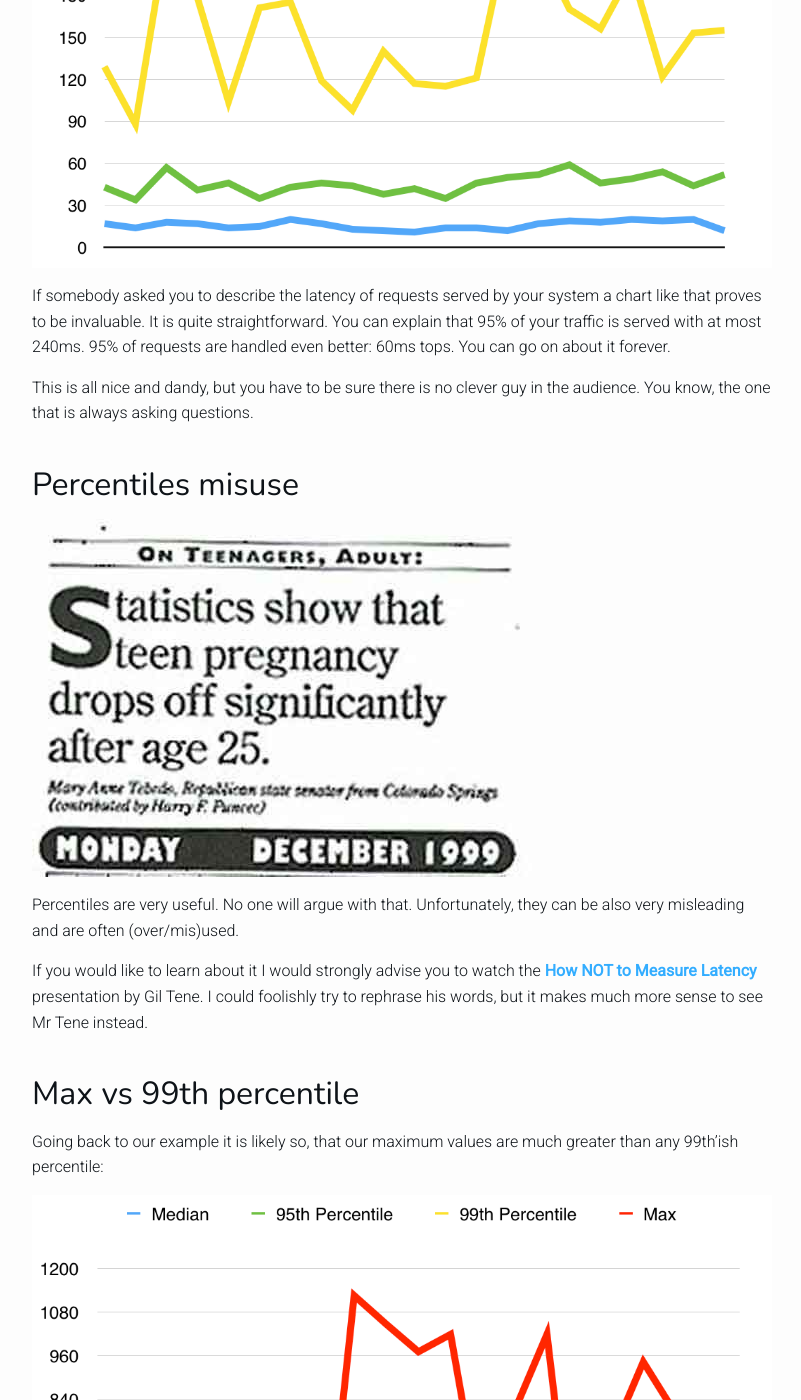
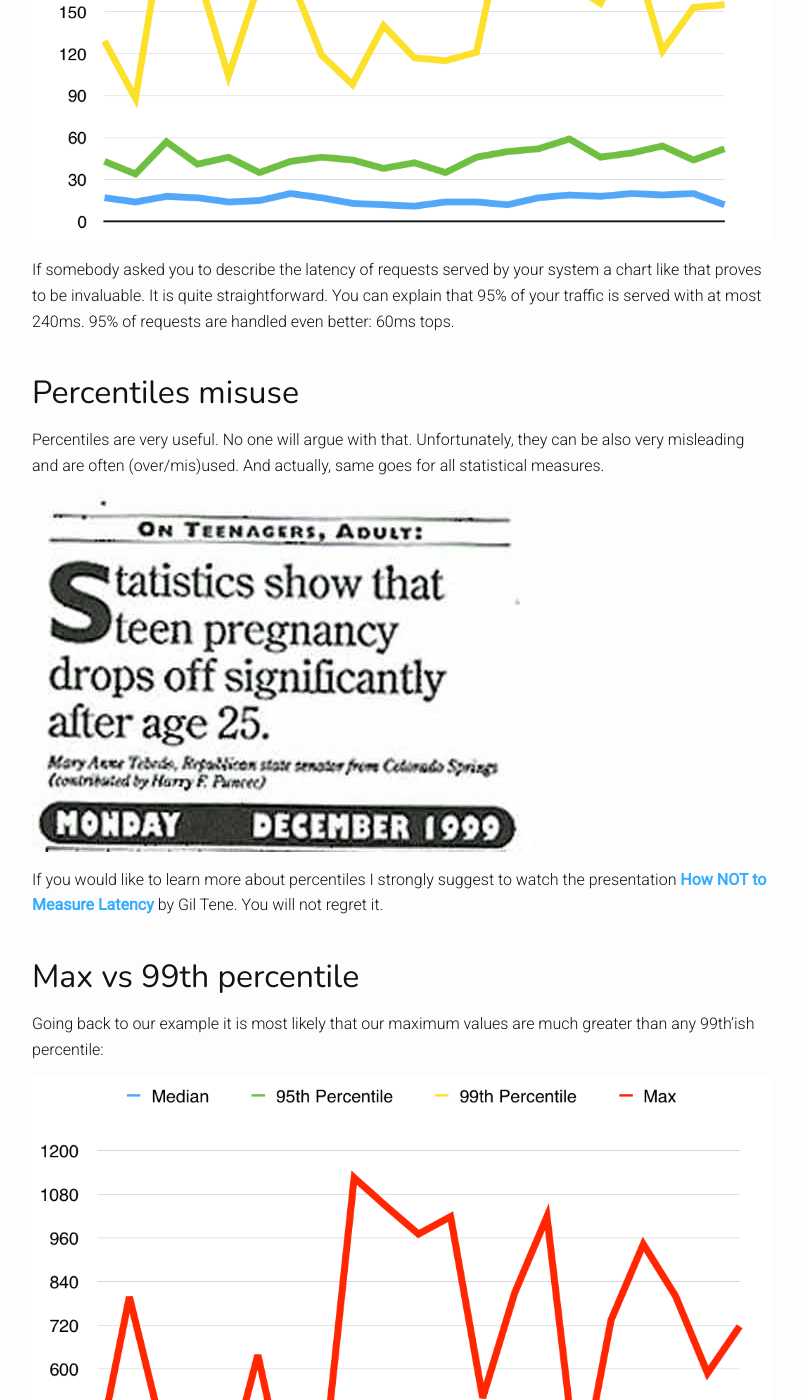
Before and after one commit to mbukowicz/mbukowicz.github.io, a Jekyll site: the page built from _posts/2016-05-15-percentiles-101.md, in a window 1280 px wide and 1400 px high, scrolled down 1435 px. Shown: the whole window, without its empty margins (238-1039 px from the left). Built offline with Jekyll 4.4.1, drawn with Linux system fonts in a browser that asks for light colours; some of the changed text lies outside the part shown.

Commit message:
Improve percentiles blog post

```diff
--- a/_posts/2016-05-15-percentiles-101.md
+++ b/_posts/2016-05-15-percentiles-101.md
@@ -6,18 +6,40 @@
 thumbnail: /images/percentiles-101/thumbnail.png
 ---
 When talking about statistics and monitoring *percentiles* immediately come
-to my mind. What are those and why should you care?
+to mind. What are those and why should you care?
 
 What is a percentile?
 -----------------------
-Maybe you have not heard about percentiles, buy you may know what *median* is.
+Maybe you have not heard about percentiles, buy you definitely know what *median* is.
 
-Suppose, you have 8 siblings. That is quite a family in these times. The table
-below describes the heights of your family members:
+Suppose, you have 8 siblings and each of your family members has the following heights:
 
-Martin | Jeremy | Anna | Mom  | Mark | You  | Bob  | Dad  | Simon | Jenny
--------|--------|------|------|------|------|------|------|-------|-------
-1m     | 1.1m   | 1.5m | 1.5m | 1.6m | 1.6m | 1.7m | 1.7m | 1.8m  | 1.9m
+<table>
+<tr>
+  <th>Martin</th>
+  <th>Jeremy</th>
+  <th>Anna</th>
+  <th>Mom</th>
+  <th>Mark</th>
+  <th style="background: #bbdefb;">You</th>
+  <th>Bob</th>
+  <th>Dad</th>
+  <th>Simon</th>
+  <th>Jenny</th>
+</tr>
+<tr>
+  <td>1m</td>
+  <td>1.1m</td>
+  <td>1.5m</td>
+  <td>1.5m</td>
+  <td>1.6m</td>
+  <td style="background: #bbdefb;">1.6m</td>
+  <td>1.7m</td>
+  <td>1.7m</td>
+  <td>1.8m</td>
+  <td>1.9m</td>
+</tr>
+</table>
 
 You and your brother Mark have median height in your family. It means that
 you are separating the lower half of your family (like your mum) from the
@@ -35,8 +57,7 @@
 > which a given percentage of observations in a group of observations fall
 
 If we take *Simon* as an example, he is the 90th percentile of your family. Only
-10% of your family is higher than him (actually it is only Jenny, which is quite
-extraordinary as she is your younger sister).
+10% of your family is higher than him (actually it is only Jenny).
 
 Percentiles in monitoring
 -------------------------
@@ -52,34 +73,34 @@
 If somebody asked you to describe the latency of requests served by your system
 a chart like that proves to be invaluable. It is quite straightforward. You can
 explain that 95% of your traffic is served with at most 240ms. 95% of requests
-are handled even better: 60ms tops. You can go on about it forever.
-
-This is all nice and dandy, but you have to be sure there is no clever guy in
-the audience. You know, the one that is always asking questions.
+are handled even better: 60ms tops.
 
 Percentiles misuse
 ------------------
 
+Percentiles are very useful. No one will argue with that. Unfortunately,
+they can be also very misleading and are often (over/mis)used. And actually,
+same goes for all statistical measures.
+
 ![Teenage pregnancy drops after age of 25](/images/percentiles-101/teenage_pregnancy_drops_after_25.jpg)
 
-Percentiles are very useful. No one will argue with that. Unfortunately,
-they can be also very misleading and are often (over/mis)used.
-
-If you would like to learn about it I would strongly advise you to watch the
+If you would like to learn more about percentiles I strongly suggest to watch the
+presentation
 [**How NOT to Measure Latency**](https://www.infoq.com/presentations/latency-response-time)
-presentation by Gil Tene. I could foolishly try to rephrase his words, but it
-makes much more sense to see Mr Tene instead.
+by Gil Tene. You will not regret it.
 
 Max vs 99th percentile
 ----------------------
 
-Going back to our example it is likely so, that our maximum values are much
+Going back to our example it is most likely that our maximum values are much
 greater than any 99th'ish percentile:
 
 ![Percentile chart](/images/percentiles-101/percentiles_vs_max.png)
 
 If you have not measured max values you could have been unintentionally lying
-about the latency the whole damn time.
+about the latency the whole time. It feels bad but at the same time quite
+enlightening that you were misinformed (and probably also misinforming others)
+about the performance of your system.
 
 TLDR;
 -----
```
